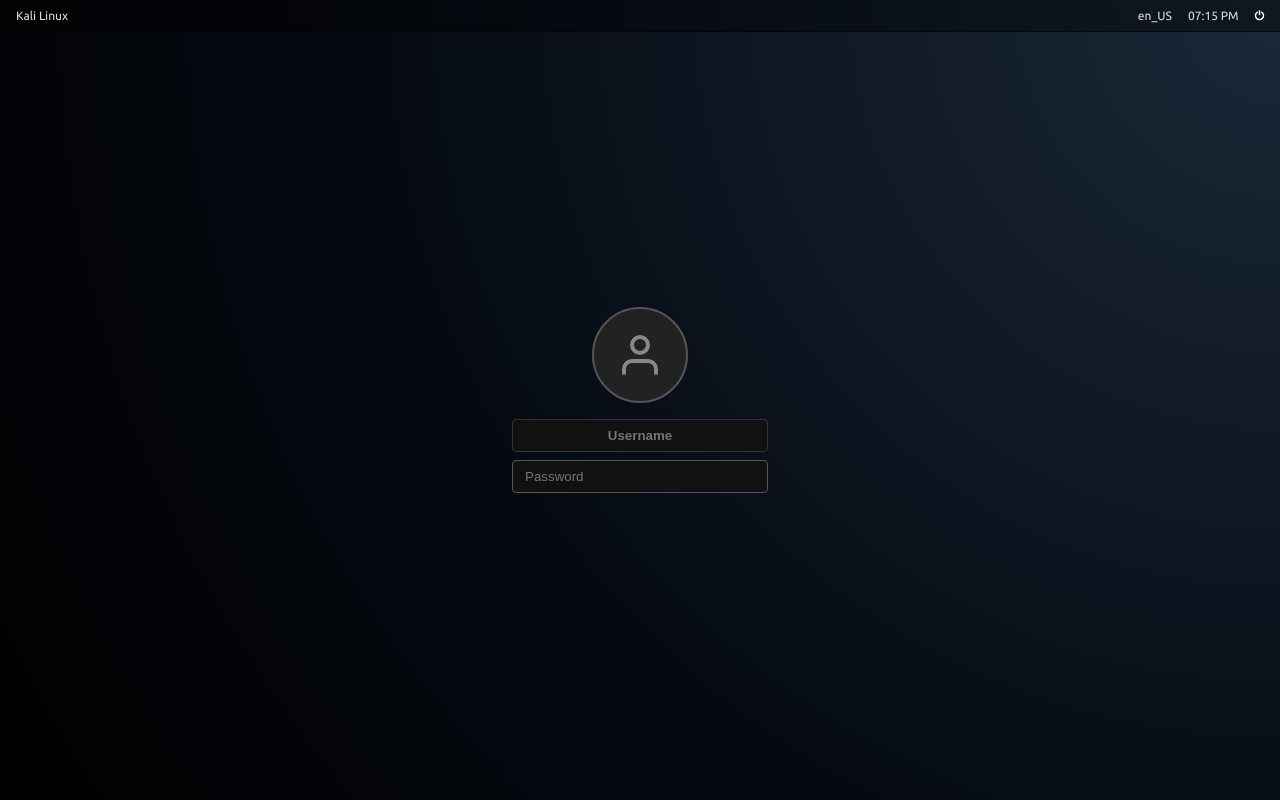
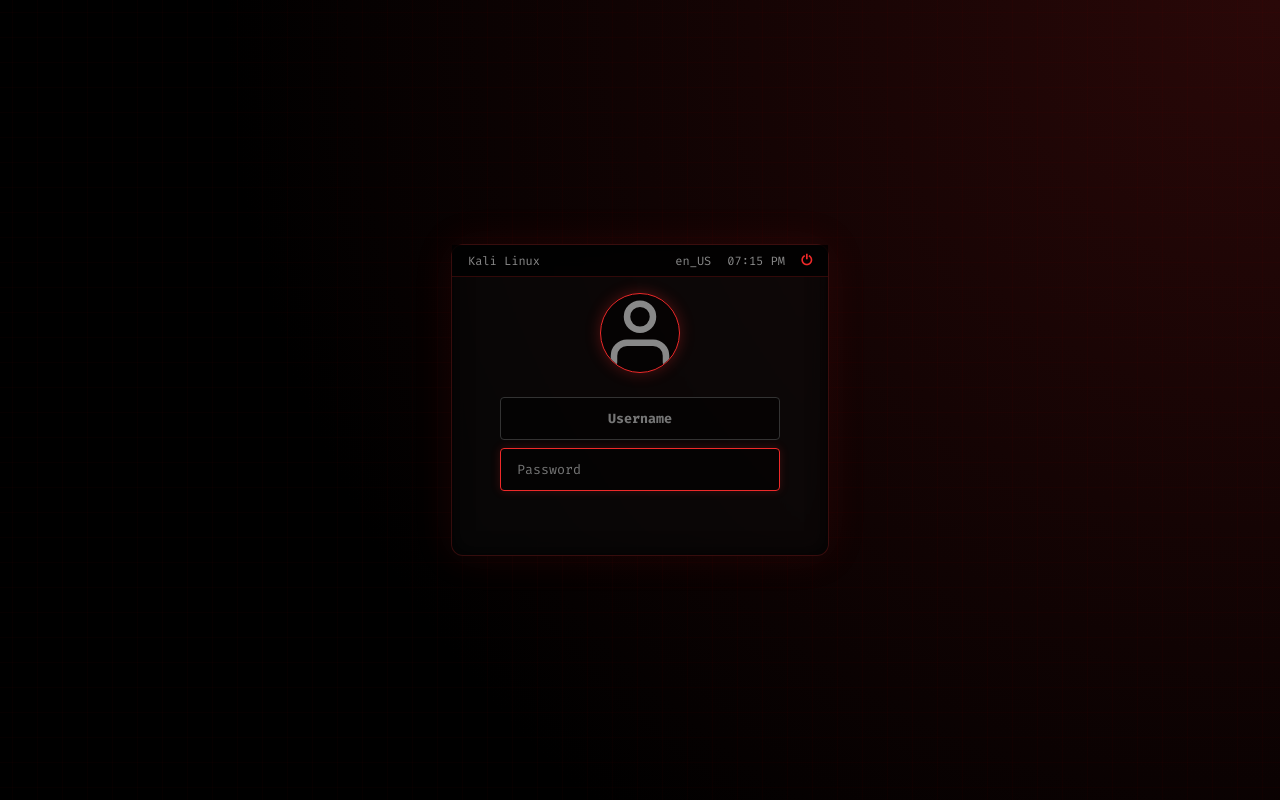
Before and after one commit to Lucifer-1419/Lucifers-Terminal, a Next.js app: page /login in a window 1280 px wide. Built offline with nearby package versions, Linux system fonts and the light colour scheme; no server answers.

Commit message:
Update globals.css

```diff
--- a/src/app/globals.css
+++ b/src/app/globals.css
@@ -46,8 +46,16 @@
 .login-bg {
   position: absolute;
   top: 0; left: 0; right: 0; bottom: 0;
-  background: radial-gradient(circle at top right, #1b2838, #050a12 60%, #000);
+  background: radial-gradient(circle at top right, #2a0808, #000000 70%, #000);
   pointer-events: none;
+}
+.login-bg::before {
+  content: '';
+  position: absolute;
+  top: 0; left: 0; right: 0; bottom: 0;
+  background-image: linear-gradient(0deg, transparent 24%, rgba(255, 0, 0, 0.05) 25%, rgba(255, 0, 0, 0.05) 26%, transparent 27%, transparent 74%, rgba(255, 0, 0, 0.05) 75%, rgba(255, 0, 0, 0.05) 76%, transparent 77%, transparent), linear-gradient(90deg, transparent 24%, rgba(255, 0, 0, 0.05) 25%, rgba(255, 0, 0, 0.05) 26%, transparent 27%, transparent 74%, rgba(255, 0, 0, 0.05) 75%, rgba(255, 0, 0, 0.05) 76%, transparent 77%, transparent);
+  background-size: 50px 50px;
+  opacity: 0.5;
 }
 .login-content {
   position: relative;
@@ -55,37 +63,71 @@
   display: flex;
   flex-direction: column;
   align-items: center;
+  background: rgba(10, 10, 10, 0.6);
+  backdrop-filter: blur(12px);
+  -webkit-backdrop-filter: blur(12px);
+  border: 1px solid rgba(239, 41, 41, 0.2);
+  padding: 48px;
+  border-radius: 12px;
+  box-shadow: 0 0 40px rgba(239, 41, 41, 0.1), inset 0 0 20px rgba(0,0,0,0.8);
+}
+.login-header {
+  margin-bottom: 32px;
+  text-align: center;
+}
+.login-title {
+  color: #ef2929;
+  font-family: var(--font-mono);
+  font-size: 28px;
+  font-weight: bold;
+  letter-spacing: 2px;
+  text-shadow: 0 0 10px rgba(239, 41, 41, 0.5);
+  margin-bottom: 8px;
+}
+.login-subtitle {
+  color: #888;
+  font-size: 12px;
+  letter-spacing: 4px;
+  text-transform: uppercase;
 }
 .login-avatar {
-  width: 96px; height: 96px;
-  background: #222;
+  width: 80px; height: 80px;
+  background: rgba(0,0,0,0.5);
   border-radius: 50%;
-  border: 2px solid #555;
-  margin-bottom: 16px;
+  border: 1px solid #ef2929;
+  margin: 0 auto 24px auto;
   display: flex;
   align-items: center;
   justify-content: center;
   overflow: hidden;
+  box-shadow: 0 0 15px rgba(239, 41, 41, 0.3);
 }
-.login-avatar svg { width: 48px; height: 48px; }
-.login-form { display: flex; flex-direction: column; align-items: center; width: 256px; }
-.login-username { color: white; font-size: 18px; font-weight: bold; margin-bottom: 16px; text-shadow: 0 1px 2px rgba(0,0,0,0.5); }
-.login-input-wrapper { width: 100%; position: relative; }
+.login-form { display: flex; flex-direction: column; align-items: center; width: 280px; }
+.login-input-wrapper { width: 100%; position: relative; margin-bottom: 16px; }
 .login-input {
-  width: 100%; background: #111; border: 1px solid #333; color: white;
-  padding: 8px 12px; border-radius: 4px; outline: none;
+  width: 100%; background: rgba(0,0,0,0.5); border: 1px solid #333; color: white;
+  padding: 12px 16px; border-radius: 4px; outline: none; font-family: var(--font-mono);
+  transition: all 0.3s ease;
 }
-.login-input:focus { border-color: #555; }
-.login-error { position: absolute; bottom: -24px; width: 100%; text-align: center; color: #ef4444; font-size: 12px; }
+.login-input:focus { border-color: #ef2929; box-shadow: 0 0 10px rgba(239, 41, 41, 0.2); }
+.login-error { position: absolute; bottom: -20px; width: 100%; text-align: center; color: #ef4444; font-size: 12px; font-weight: bold; }
+.login-btn {
+  width: 100%; background: #ef2929; color: white; border: none; padding: 12px;
+  border-radius: 4px; font-family: var(--font-mono); font-weight: bold; cursor: pointer;
+  margin-top: 8px; transition: all 0.3s; text-transform: uppercase; letter-spacing: 1px;
+}
+.login-btn:hover { background: #ff3333; box-shadow: 0 0 15px rgba(239, 41, 41, 0.4); }
+.login-btn:disabled { background: #555; cursor: not-allowed; box-shadow: none; }
+
 .login-topbar {
   position: fixed; top: 0; left: 0; right: 0; height: 32px;
   display: flex; justify-content: space-between; align-items: center;
-  padding: 0 16px; color: #ddd; font-size: 12px;
-  background: rgba(0,0,0,0.4); border-bottom: 1px solid rgba(0,0,0,0.5);
+  padding: 0 16px; color: #888; font-size: 12px; font-family: var(--font-mono);
+  background: rgba(0,0,0,0.8); border-bottom: 1px solid rgba(239, 41, 41, 0.2);
 }
-.login-topbar-right { display: flex; gap: 16px; }
-.login-power { color: white; cursor: pointer; font-weight: bold; }
-.login-power:hover { color: #ef4444; }
+.login-topbar-right { display: flex; gap: 16px; align-items: center; }
+.login-power { color: #ef2929; cursor: pointer; font-weight: bold; font-size: 14px; }
+.login-power:hover { color: #ff3333; text-shadow: 0 0 5px #ef2929; }
 
 /* =========================================
    DESKTOP SCREEN
```
